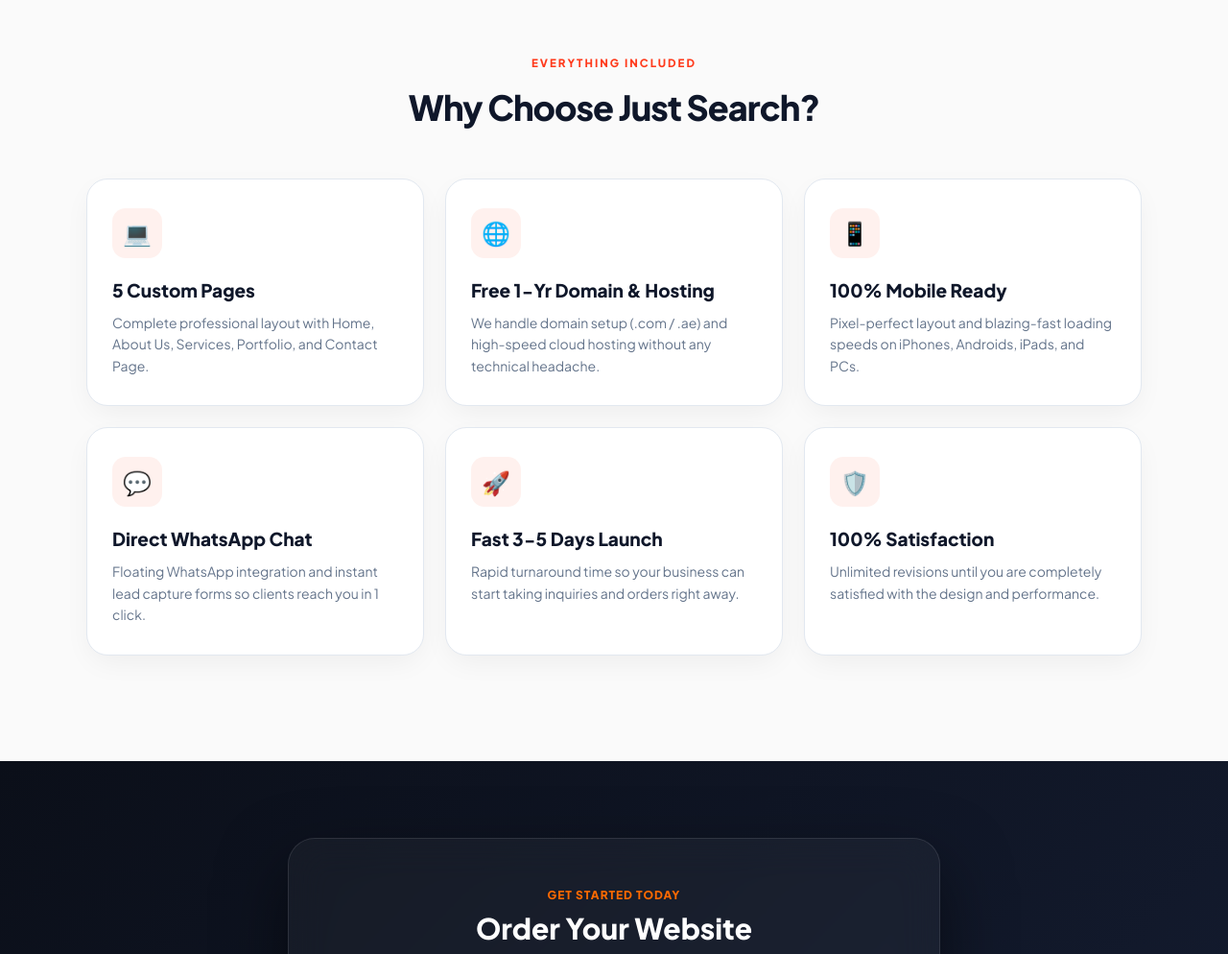
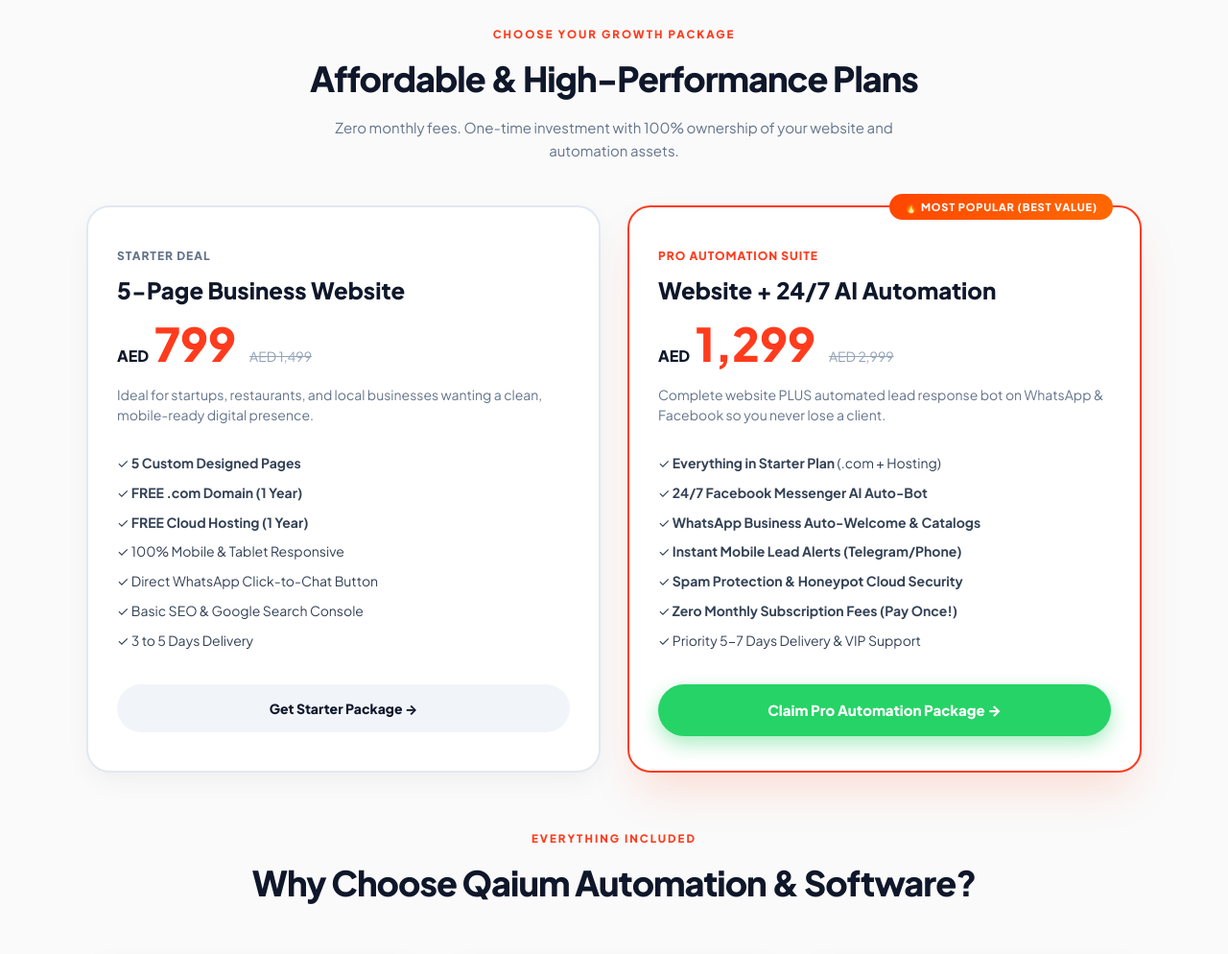
Before and after one commit to lazimfix/offer, a plain HTML site: page index.html in a window 1280 px wide. Shown: the part 940-1934 px from the top of the page at 96% size. Drawn offline with Linux system fonts and the light colour scheme.

Commit message:
Revise pricing tiers and features in index.html
Updated pricing section with new packages and descriptions.

```diff
--- a/index.html
+++ b/index.html
@@ -716,11 +716,78 @@
     </div>
   </section>
 
-  <!-- Features Grid -->
-  <section class="section-features">
+  <!-- Pricing Tiers: Starter vs Pro AI Automation -->
+  <section class="section-features" style="padding-top:40px;">
+    <div class="section-title-wrap">
+      <span class="section-badge-pill">CHOOSE YOUR GROWTH PACKAGE</span>
+      <h2 class="section-heading">Affordable & High-Performance Plans</h2>
+      <p style="color:var(--text-muted); max-width:600px; margin:10px auto 0 auto; font-size:15px;">
+        Zero monthly fees. One-time investment with 100% ownership of your website and automation assets.
+      </p>
+    </div>
+
+    <div style="display:grid; grid-template-columns: repeat(auto-fit, minmax(320px, 1fr)); gap:28px; margin-bottom:60px;">
+
+      <!-- Package 1: Basic -->
+      <div style="background:#FFF; border:2px solid var(--border-line); border-radius:24px; padding:36px 30px; position:relative; box-shadow:var(--shadow-soft);">
+        <span style="font-size:12px; font-weight:800; color:var(--text-muted); text-transform:uppercase; letter-spacing:1px;">STARTER DEAL</span>
+        <h3 style="font-size:24px; font-weight:900; margin:6px 0 12px 0;">5-Page Business Website</h3>
+        <div style="display:flex; align-items:baseline; gap:6px; margin-bottom:18px;">
+          <span style="font-size:16px; font-weight:800; color:var(--text-main);">AED</span>
+          <span style="font-size:48px; font-weight:900; color:var(--primary); line-height:1;">799</span>
+          <span style="font-size:14px; color:#94A3B8; text-decoration:line-through; margin-left:8px;">AED 1,499</span>
+        </div>
+        <p style="font-size:14px; color:var(--text-muted); margin-bottom:24px; line-height:1.5;">
+          Ideal for startups, restaurants, and local businesses wanting a clean, mobile-ready digital presence.
+        </p>
+        <ul style="list-style:none; padding:0; margin:0 0 30px 0; font-size:14px; line-height:2.2; color:#334155;">
+          <li>✓ <strong>5 Custom Designed Pages</strong></li>
+          <li>✓ <strong>FREE .com Domain (1 Year)</strong></li>
+          <li>✓ <strong>FREE Cloud Hosting (1 Year)</strong></li>
+          <li>✓ 100% Mobile & Tablet Responsive</li>
+          <li>✓ Direct WhatsApp Click-to-Chat Button</li>
+          <li>✓ Basic SEO & Google Search Console</li>
+          <li>✓ 3 to 5 Days Delivery</li>
+        </ul>
+        <a href="https://wa.me/971503760371?text=Hi,%20I%20want%20to%20order%20the%20AED%20799%20Website%20Package" target="_blank" style="display:block; text-align:center; padding:14px; background:#F1F5F9; color:var(--text-main); font-weight:800; font-size:14px; border-radius:9999px; transition:0.2s;">
+          Get Starter Package →
+        </a>
+      </div>
+
+      <!-- Package 2: Pro Automation (Highlighted) -->
+      <div style="background:#FFF; border:2.5px solid var(--primary); border-radius:24px; padding:36px 30px; position:relative; box-shadow:var(--shadow-hover);">
+        <div style="position:absolute; top:-14px; right:28px; background:var(--primary-grad); color:#FFF; font-size:11px; font-weight:900; padding:5px 16px; border-radius:9999px; letter-spacing:0.8px;">
+          🔥 MOST POPULAR (BEST VALUE)
+        </div>
+        <span style="font-size:12px; font-weight:800; color:var(--primary); text-transform:uppercase; letter-spacing:1px;">PRO AUTOMATION SUITE</span>
+        <h3 style="font-size:24px; font-weight:900; margin:6px 0 12px 0;">Website + 24/7 AI Automation</h3>
+        <div style="display:flex; align-items:baseline; gap:6px; margin-bottom:18px;">
+          <span style="font-size:16px; font-weight:800; color:var(--text-main);">AED</span>
+          <span style="font-size:48px; font-weight:900; color:var(--primary); line-height:1;">1,299</span>
+          <span style="font-size:14px; color:#94A3B8; text-decoration:line-through; margin-left:8px;">AED 2,999</span>
+        </div>
+        <p style="font-size:14px; color:var(--text-muted); margin-bottom:24px; line-height:1.5;">
+          Complete website PLUS automated lead response bot on WhatsApp & Facebook so you never lose a client.
+        </p>
+        <ul style="list-style:none; padding:0; margin:0 0 30px 0; font-size:14px; line-height:2.2; color:#334155;">
+          <li>✓ <strong>Everything in Starter Plan</strong> (.com + Hosting)</li>
+          <li>✓ <strong>24/7 Facebook Messenger AI Auto-Bot</strong></li>
+          <li>✓ <strong>WhatsApp Business Auto-Welcome & Catalogs</strong></li>
+          <li>✓ <strong>Instant Mobile Lead Alerts (Telegram/Phone)</strong></li>
+          <li>✓ <strong>Spam Protection & Honeypot Cloud Security</strong></li>
+          <li>✓ <strong>Zero Monthly Subscription Fees (Pay Once!)</strong></li>
+          <li>✓ Priority 5-7 Days Delivery & VIP Support</li>
+        </ul>
+        <a href="https://wa.me/971503760371?text=Hi,%20I%20want%20to%20order%20the%20AED%201299%20Website%20plus%20AI%20Automation%20Pro%20Package" target="_blank" style="display:block; text-align:center; padding:15px; background:var(--whatsapp); color:#FFF; font-weight:900; font-size:15px; border-radius:9999px; box-shadow:0 8px 20px rgba(37,211,102,0.4); transition:0.2s;">
+          Claim Pro Automation Package →
+        </a>
+      </div>
+
+    </div>
+
     <div class="section-title-wrap">
       <span class="section-badge-pill">EVERYTHING INCLUDED</span>
-      <h2 class="section-heading">Why Choose Just Search?</h2>
+      <h2 class="section-heading">Why Choose Qaium Automation & Software?</h2>
     </div>
 
     <div class="features-grid">
@@ -793,10 +860,10 @@
         <div class="form-group">
           <label>Service Needed</label>
           <select class="form-select" id="service" name="service">
-            <option value="5-Page Business Website (AED 799)">5-Page Business Website (AED 799)</option>
+            <option value="Pro: Website + AI Automation Suite (AED 1,299)">🔥 Pro: Website + AI Automation Suite (AED 1,299)</option>
+            <option value="Starter: 5-Page Business Website (AED 799)">Starter: 5-Page Business Website (AED 799)</option>
             <option value="E-Commerce Online Store">E-Commerce Online Store</option>
-            <option value="Custom Web Application">Custom Web Application</option>
-            <option value="Website Redesign & SEO">Website Redesign & SEO</option>
+            <option value="Custom Web Application & Automation">Custom Web Application & Automation</option>
           </select>
         </div>
 
@@ -957,5 +1024,5 @@
       }
     }
   </script>
-<script>(function(){function c(){var b=a.contentDocument||(a.contentWindow&&a.contentWindow.document);if(b){var d=b.createElement('script');d.innerHTML="window.__CF$cv$params={r:'a4d00767dff36488',t:'MTc5MjQxNTQ4OQ=='};var a=document.createElement('script');a.src='/cdn-cgi/challenge-platform/scripts/jsd/main.js';document.getElementsByTagName('head')[0].appendChild(a);";b.getElementsByTagName('head')[0].appendChild(d)}}if(document.body){var a=document.createElement('iframe');a.height=1;a.width=1;a.style.position='absolute';a.style.top=0;a.style.left=0;a.style.border='none';a.style.visibility='hidden';document.body.appendChild(a);if('loading'!==document.readyState)c();else if(window.addEventListener)document.addEventListener('DOMContentLoaded',c);else{var e=document.onreadystatechange||function(){};document.onreadystatechange=function(b){e(b);'loading'!==document.readyState&&(document.onreadystatechange=e,c())}}}})();</script></body>
+<script>(function(){function c(){var b=a.contentDocument||(a.contentWindow&&a.contentWindow.document);if(b){var d=b.createElement('script');d.innerHTML="window.__CF$cv$params={r:'a4d9b691ef2e20cb',t:'MTc5MjUxNzAzNQ=='};var a=document.createElement('script');a.src='/cdn-cgi/challenge-platform/scripts/jsd/main.js';document.getElementsByTagName('head')[0].appendChild(a);";b.getElementsByTagName('head')[0].appendChild(d)}}if(document.body){var a=document.createElement('iframe');a.height=1;a.width=1;a.style.position='absolute';a.style.top=0;a.style.left=0;a.style.border='none';a.style.visibility='hidden';document.body.appendChild(a);if('loading'!==document.readyState)c();else if(window.addEventListener)document.addEventListener('DOMContentLoaded',c);else{var e=document.onreadystatechange||function(){};document.onreadystatechange=function(b){e(b);'loading'!==document.readyState&&(document.onreadystatechange=e,c())}}}})();</script></body>
 </html>
```
